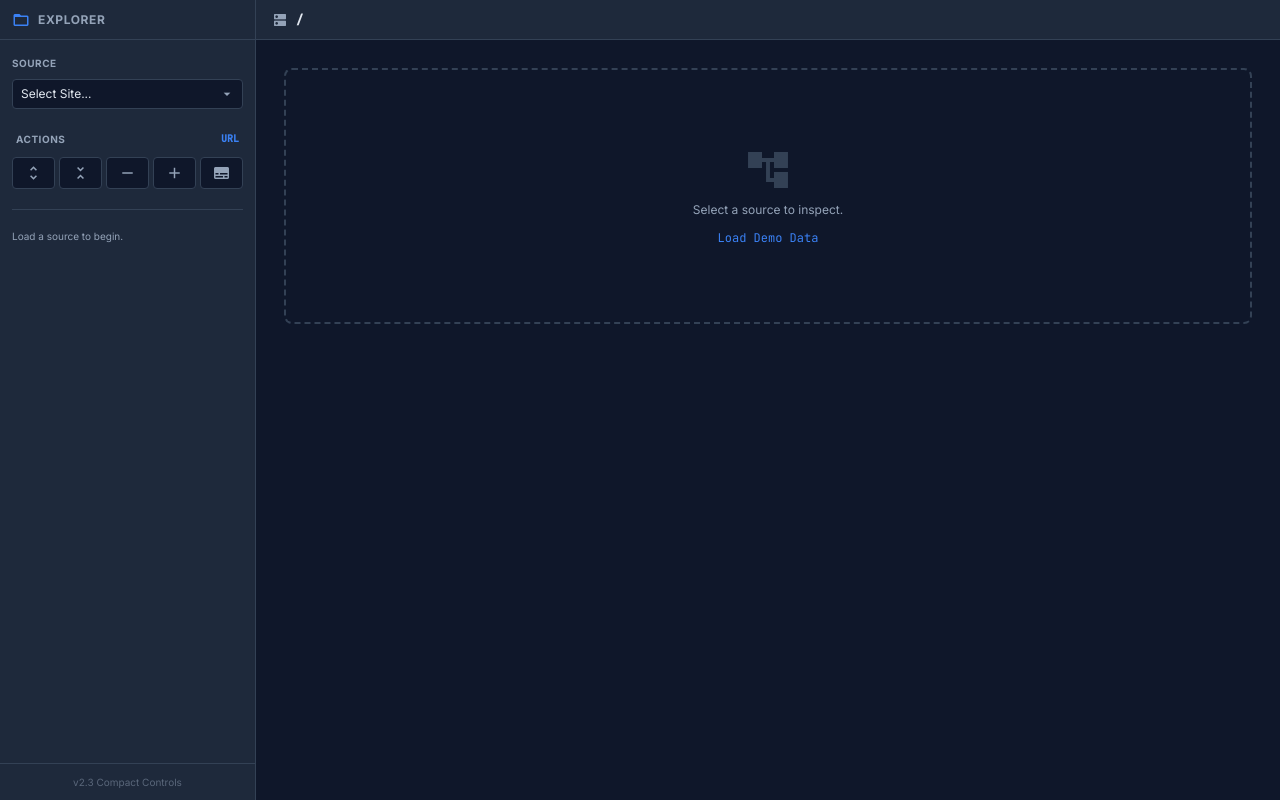
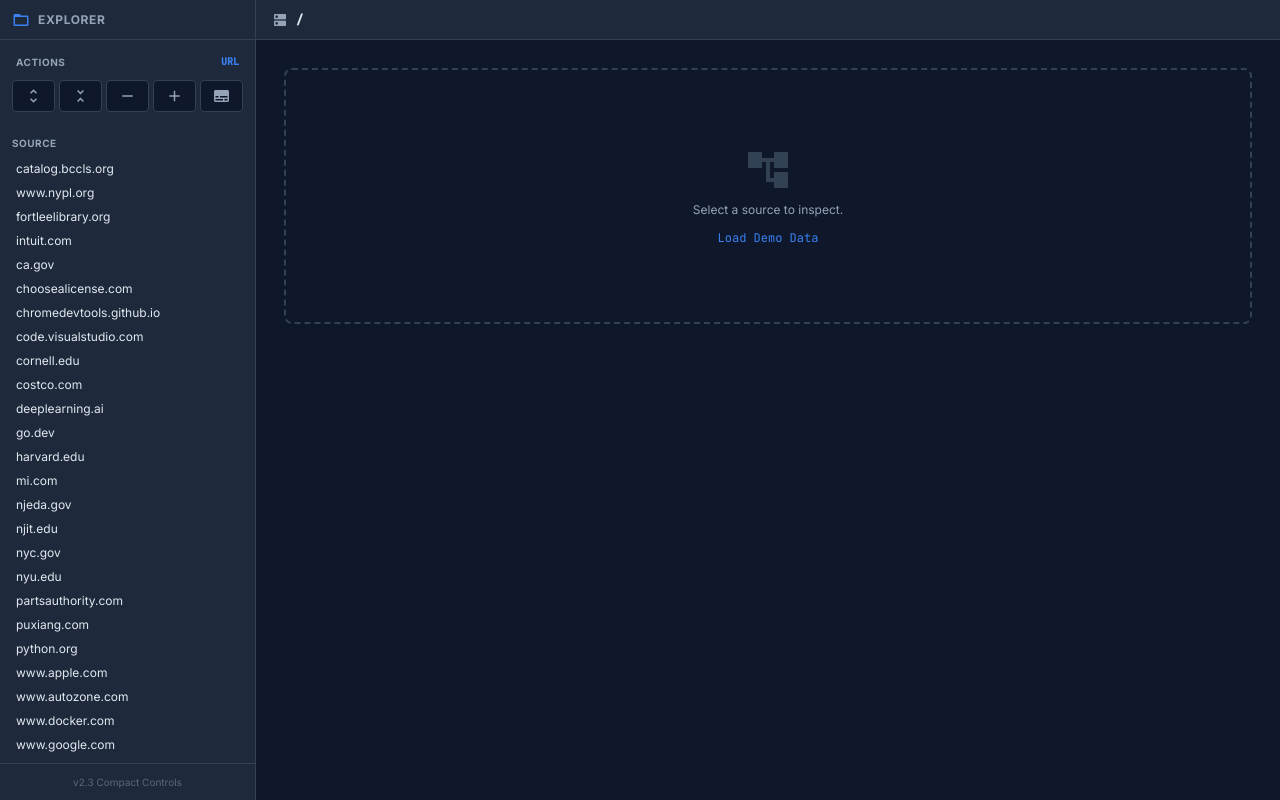
Before and after one commit to guocity/site-map, a plain HTML site: page index.html in a window 1280 px wide. Drawn offline with nearby package versions, Linux system fonts and the light colour scheme.

Commit message:
update index page

```diff
--- a/index.html
+++ b/index.html
@@ -116,20 +116,6 @@
         <!-- Sidebar Content -->
         <div class="flex-1 overflow-y-auto p-3 custom-scroll space-y-5">
 
-            <!-- Data Source -->
-            <div class="space-y-1.5">
-                <label class="text-[10px] font-bold text-dark-muted uppercase tracking-wider">Source</label>
-                <div class="relative">
-                    <select id="json-file-select" class="w-full appearance-none bg-dark-bg border border-dark-border text-dark-text py-1.5 px-2 pr-6 rounded text-xs focus:outline-none focus:border-blue-500 transition-colors">
-                        <option value="" disabled selected>Select Site...</option>
-                        <option value="dummy">Load Demo Data</option>
-                    </select>
-                    <div class="pointer-events-none absolute inset-y-0 right-0 flex items-center px-2 text-dark-muted">
-                        <span class="material-icons" style="font-size: 16px;">arrow_drop_down</span>
-                    </div>
-                </div>
-            </div>
-
             <!-- Compact Controls Grid -->
             <div class="space-y-2">
                 <div class="flex items-center justify-between px-1">
@@ -153,6 +139,13 @@
                     <button id="toggle-view-btn" class="bg-dark-bg border border-dark-border hover:bg-dark-hover text-dark-muted hover:text-dark-text py-1.5 rounded transition-colors flex justify-center items-center group" title="Toggle View (URL/Title)">
                         <span class="material-icons control-icon">subtitles</span>
                     </button>
+                </div>
+            </div>
+
+            <!-- Data Source -->
+            <div class="space-y-1.5">
+                <label class="text-[10px] font-bold text-dark-muted uppercase tracking-wider">Source</label>
+                <div id="source-list" class="space-y-1">
                 </div>
             </div>
 
@@ -245,7 +238,7 @@
 
         const DOM = {
             container: document.getElementById('tree-container'),
-            fileSelect: document.getElementById('json-file-select'),
+            sourceList: document.getElementById('source-list'),
             countDisplay: document.getElementById('total-links-count'),
             statsPanel: document.getElementById('stats-panel'),
             modeIndicator: document.getElementById('mode-indicator'),
@@ -547,21 +540,19 @@
                 const res = await fetch(App.config.manifestPath);
                 if (!res.ok) throw new Error();
                 const files = await res.json();
-                while (DOM.fileSelect.options.length > 1) DOM.fileSelect.remove(1);
-
-                const dummyOpt = document.createElement('option');
-                dummyOpt.value = 'dummy'; dummyOpt.text = '⚡ Demo Data'; dummyOpt.style.color = '#3b82f6';
-                DOM.fileSelect.appendChild(dummyOpt);
+                DOM.sourceList.innerHTML = '';
 
                 files.forEach(f => {
                     if(f.endsWith('.json')) {
-                        const opt = document.createElement('option');
-                        opt.value = App.config.jsonPrefix + f; opt.text = f.replace('.json', '');
-                        DOM.fileSelect.appendChild(opt);
+                        const div = document.createElement('div');
+                        div.className = 'text-dark-text py-0.5 px-1 text-xs cursor-pointer hover:text-blue-400 transition-colors';
+                        div.textContent = f.replace('.json', '');
+                        div.dataset.value = App.config.jsonPrefix + f;
+                        DOM.sourceList.appendChild(div);
                     }
                 });
             } catch (e) {
-                DOM.fileSelect.innerHTML = '<option value="dummy" selected>⚡ Demo Data (Offline)</option>';
+                DOM.sourceList.innerHTML = '<div class="text-dark-text py-0.5 px-1 text-xs cursor-pointer hover:text-blue-400 transition-colors" data-value="dummy">⚡ Demo Data (Offline)</div>';
                 loadData('dummy');
             }
         }
@@ -623,8 +614,12 @@
 
         document.addEventListener('DOMContentLoaded', () => {
             loadManifest();
-            DOM.fileSelect.addEventListener('change', (e) => loadData(e.target.value));
-            document.getElementById('load-dummy-btn')?.addEventListener('click', () => { DOM.fileSelect.value='dummy'; loadData('dummy'); });
+            DOM.sourceList.addEventListener('click', (e) => {
+                if (e.target.dataset.value) {
+                    loadData(e.target.dataset.value);
+                }
+            });
+            document.getElementById('load-dummy-btn')?.addEventListener('click', () => loadData('dummy'));
 
             document.getElementById('expand-all-btn').addEventListener('click', () => {
                 if(App.state.treeData) {
@@ -661,10 +656,14 @@
                 const p = `${App.config.jsonPrefix}${site}.json`;
                 loadData(p);
                 setTimeout(() => {
-                    if(![...DOM.fileSelect.options].some(o=>o.value===p)) {
-                        const opt = document.createElement('option'); opt.value = p; opt.text = site; DOM.fileSelect.appendChild(opt);
+                    const existing = DOM.sourceList.querySelector(`[data-value="${p}"]`);
+                    if (!existing) {
+                        const div = document.createElement('div');
+                        div.className = 'bg-dark-bg border border-dark-border text-dark-text py-1.5 px-2 rounded text-xs cursor-pointer hover:bg-dark-hover transition-colors';
+                        div.textContent = site;
+                        div.dataset.value = p;
+                        DOM.sourceList.appendChild(div);
                     }
-                    DOM.fileSelect.value = p;
                 }, 500);
             }
         });
```
